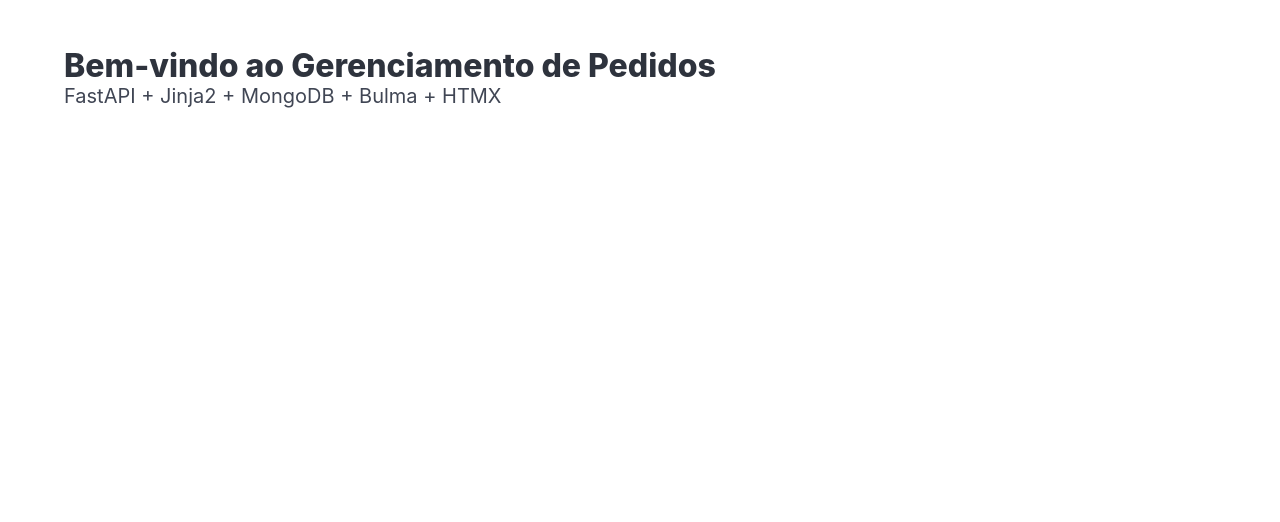
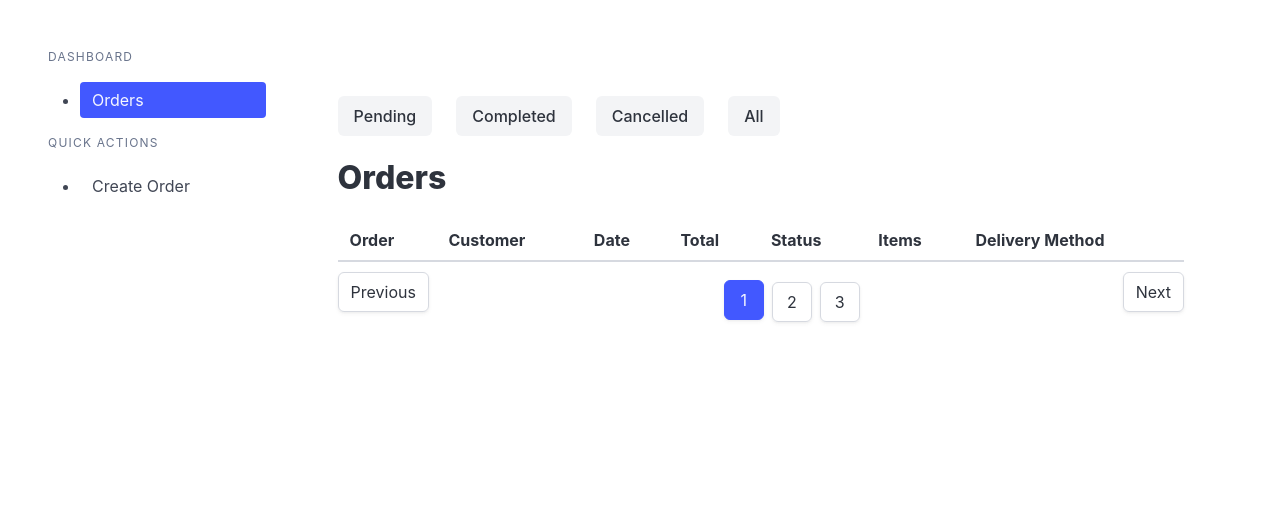
Before and after one commit to cicerokze/dev-full-python, a FastAPI app: page / in a window 1280 px wide. Shown: the top 522 px of the page. Run offline with FastAPI, Linux system fonts and the light colour scheme; lists and menus that the app fills with data are empty.

Commit message:
feat(frontend): adiciona layout da pagina home

```diff
--- a/app/frontend/templates/home.html
+++ b/app/frontend/templates/home.html
@@ -1,9 +1,90 @@
 {% extends "base.html" %}
 {% block content %}
     <section class="section">
-        <div class="container">
-            <h1 class="title">Bem-vindo ao Gerenciamento de Pedidos</h1>
-            <p class="subtitle">FastAPI + Jinja2 + MongoDB + Bulma + HTMX</p>
+        <div class="columns">
+            <div class="column is-one-fifth">
+                <!-- Sidebar Menu -->
+                <aside class="menu">
+                    <p class="menu-label">Dashboard</p>
+                    <ul class="menu-list">
+                        <li><a href="/" class="is-active">Orders</a></li>
+                        <!--
+                            <li><a href="#products">Products</a></li>
+                            <li><a href="#">Analytics</a></li>
+                        -->
+                    </ul>
+                    <p class="menu-label">Quick Actions</p>
+                    <ul class="menu-list">
+                        <li><a href="/order">Create Order</a></li>
+                        <!--
+                            <li><a href="#">View Reports</a></li>
+                        -->
+                    </ul>
+                </aside>
+            </div>
+
+            <div class="column">
+                <section class="section">
+                    <!-- Filters Section -->
+                    <div class="columns is-mobile">
+                        <div class="column is-narrow">
+                            <button class="button is-light" hx-get="/" hx-target="#orders-table" hx-params="{'status': 'pending'}">Pending</button>
+                        </div>
+                        <div class="column is-narrow">
+                            <button class="button is-light" hx-get="/" hx-target="#orders-table" hx-params="{'status': 'completed'}">Completed</button>
+                        </div>
+                        <div class="column is-narrow">
+                            <button class="button is-light" hx-get="/" hx-target="#orders-table" hx-params="{'status': 'cancelled'}">Cancelled</button>
+                        </div>
+                        <div class="column is-narrow">
+                            <button class="button is-light" hx-get="/" hx-target="#orders-table">All</button>
+                        </div>
+                    </div>
+
+                    <!-- Orders Table -->
+                    <div id="orders-table">
+                        <h1 class="title">Orders</h1>
+                        <table class="table is-striped is-fullwidth">
+                            <thead>
+                                <tr>
+                                    <th>Order</th>
+                                    <th>Customer</th>
+                                    <th>Date</th>
+                                    <th>Total</th>
+                                    <th>Status</th>
+                                    <th>Items</th>
+                                    <th>Delivery Method</th>
+                                </tr>
+                            </thead>
+                            <tbody>
+                                {% for order in orders %}
+                                <tr>
+                                    <td>{{ order.order }}</td>
+                                    <td>{{ order.customer }}</td>
+                                    <td>{{ order.date }}</td>
+                                    <td>{{ order.total }}</td>
+                                    <td>{{ order.status }}</td>
+                                    <td>{{ order.items }}</td>
+                                    <td>{{ order.shipping }}</td>
+                                </tr>
+                                {% endfor %}
+                            </tbody>
+                        </table>
+                    </div>
+
+                    <!-- Pagination -->
+                    <nav class="pagination is-centered" role="navigation" aria-label="pagination">
+                        <a class="pagination-previous" href="#">Previous</a>
+                        <a class="pagination-next" href="#">Next</a>
+                        <ul class="pagination-list">
+                            <li><a class="pagination-link is-current" href="#">1</a></li>
+                            <li><a class="pagination-link" href="#">2</a></li>
+                            <li><a class="pagination-link" href="#">3</a></li>
+                        </ul>
+                    </nav>
+                </section>
+            </div>
         </div>
+
     </section>
 {% endblock %}
```
